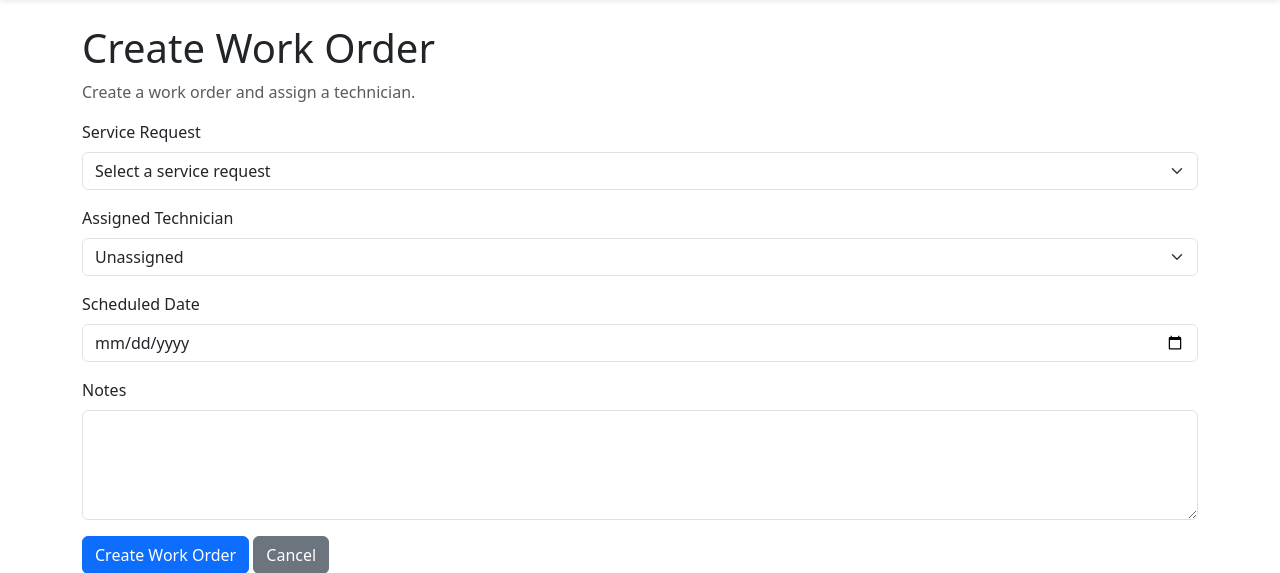
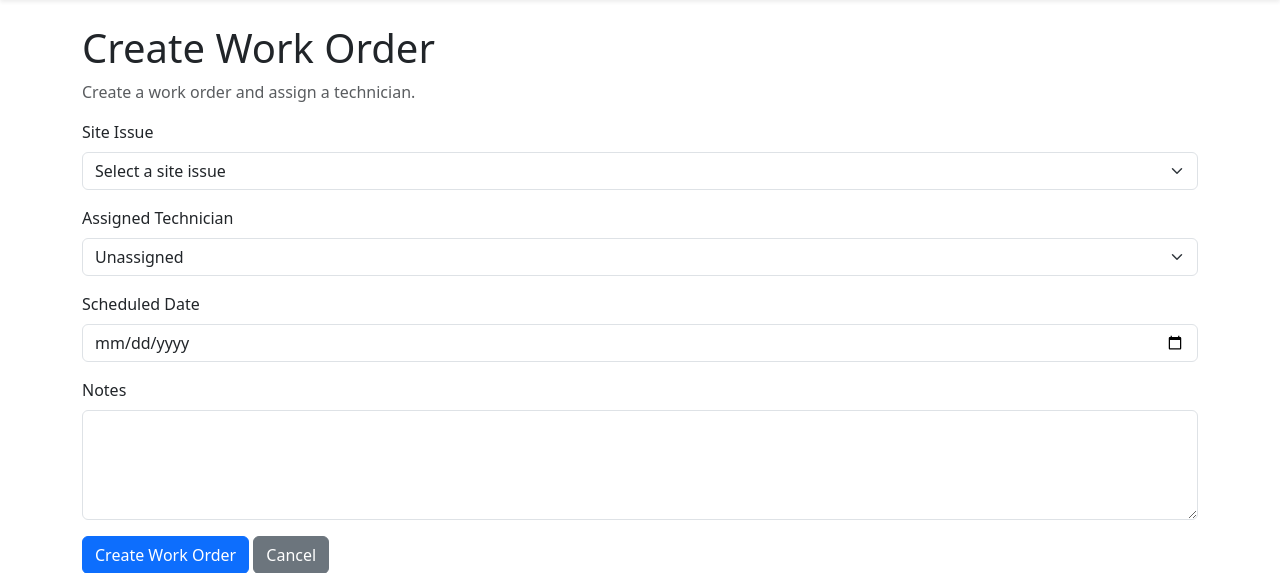
Before and after one commit to LilliaParenteau/SiteActionLedger, an ASP.NET Core app: page /WorkOrders/Create in a window 1280 px wide. Shown: the part 57-630 px from the top of the page. Run offline with ASP.NET Core 8, Linux system fonts and the light colour scheme.

Commit message:
Update site issue labels across management pages

```diff
--- a/Views/WorkOrders/Create.cshtml
+++ b/Views/WorkOrders/Create.cshtml
@@ -1,4 +1,4 @@
-@model  SiteActionLedger.Models.WorkOrder
+@model SiteActionLedger.Models.WorkOrder
 
 @{
     ViewData["Title"] = "Create Work Order";
@@ -17,13 +17,13 @@
 
         <div class="mb-3">
             <label asp-for="ServiceRequestId" class="form-label">
-                Service Request
+                Site Issue
             </label>
 
             <select asp-for="ServiceRequestId"
                     asp-items="ViewBag.ServiceRequests"
                     class="form-select">
-                <option value="0">Select a service request</option>
+                <option value="0">Select a site issue</option>
             </select>
 
             <span asp-validation-for="ServiceRequestId"
--- a/Views/WorkOrders/Index.cshtml
+++ b/Views/WorkOrders/Index.cshtml
@@ -1,4 +1,4 @@
-@model IEnumerable< SiteActionLedger.Models.WorkOrder>
+@model IEnumerable<SiteActionLedger.Models.WorkOrder>
 
 @{
     ViewData["Title"] = "Work Orders";
@@ -21,7 +21,7 @@
                    name="search"
                    value="@ViewBag.Search"
                    class="form-control"
-                   placeholder="Search requests, customers, or technicians" />
+                   placeholder="Search site issues, customers, or technicians" />
         </div>
 
         <div class="col-md-3">
@@ -66,7 +66,7 @@
                 <thead>
                     <tr>
                         <th>Order</th>
-                        <th>Service Request</th>
+                        <th>Site Issue</th>
                         <th>Customer</th>
                         <th>Technician</th>
                         <th>Scheduled Date</th>
```
Also changed, not shown: Views/Customers/Details.cshtml (+7 -7 lines), Views/Technicians/Details.cshtml (+4 -4 lines).
